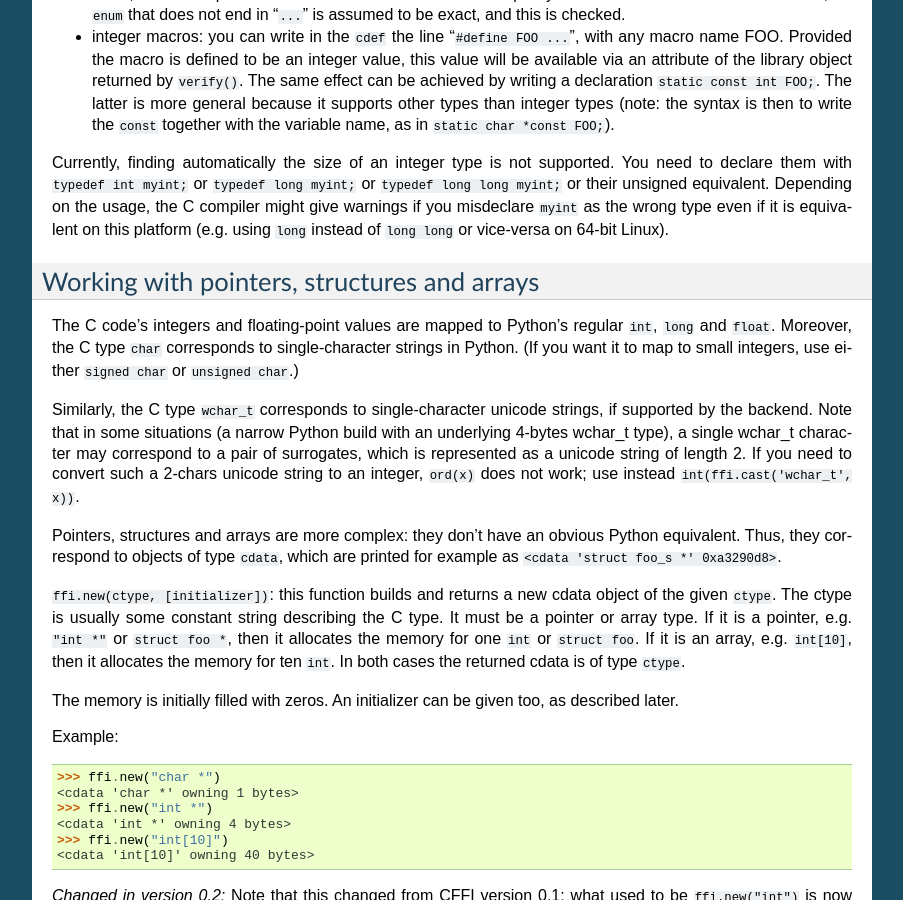
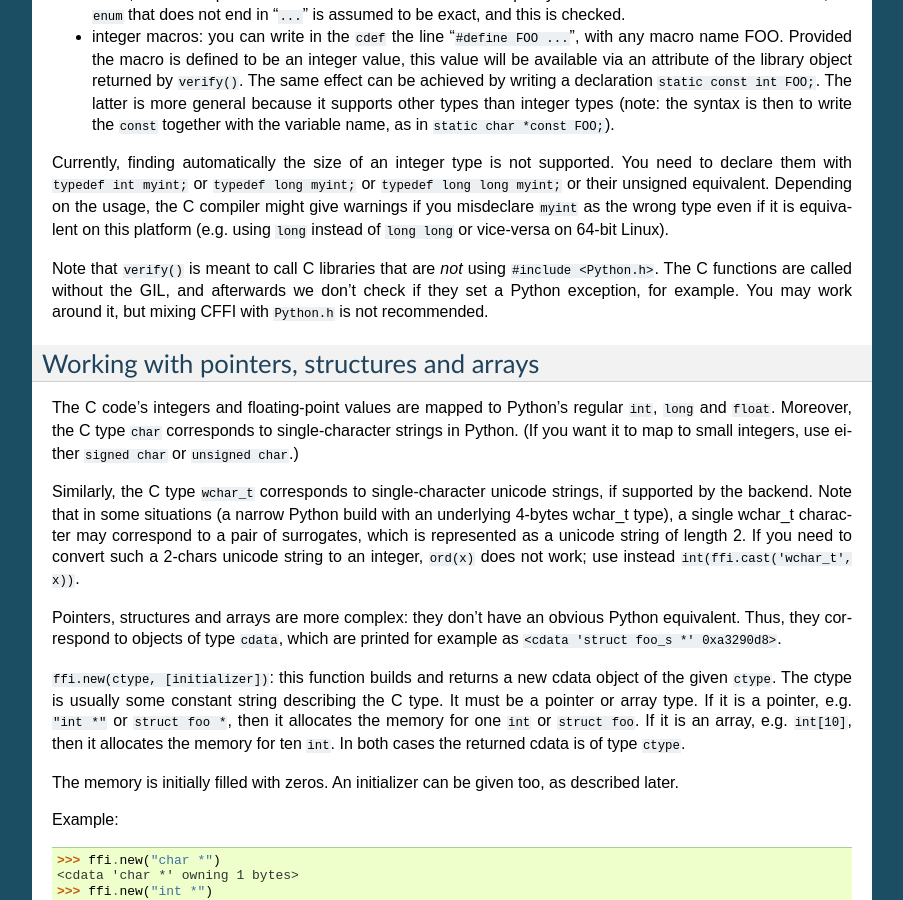
Before and after one commit to tharvik/cffi, a Sphinx documentation site: the page built from doc/source/index.rst, in a window 1280 px wide and 900 px high, scrolled down 6418 px. Shown: the whole window, without its empty margins (198-1101 px from the left). Built offline with Sphinx 7.4.7, drawn with Linux system fonts in a browser that asks for light colours.

Commit message:
#include <Python.h> is bogus.

```diff
--- a/doc/source/index.rst
+++ b/doc/source/index.rst
@@ -495,6 +495,12 @@ unsigned equivalent.  Depending on the usage, the C compiler might give
 warnings if you misdeclare ``myint`` as the wrong type even if it is
 equivalent on this platform (e.g. using ``long`` instead of ``long
 long`` or vice-versa on 64-bit Linux).
+
+Note that ``verify()`` is meant to call C libraries that are *not* using
+``#include <Python.h>``.  The C functions are called without the GIL,
+and afterwards we don't check if they set a Python exception, for
+example.  You may work around it, but mixing CFFI with ``Python.h`` is
+not recommended.
 
 
 Working with pointers, structures and arrays
```
